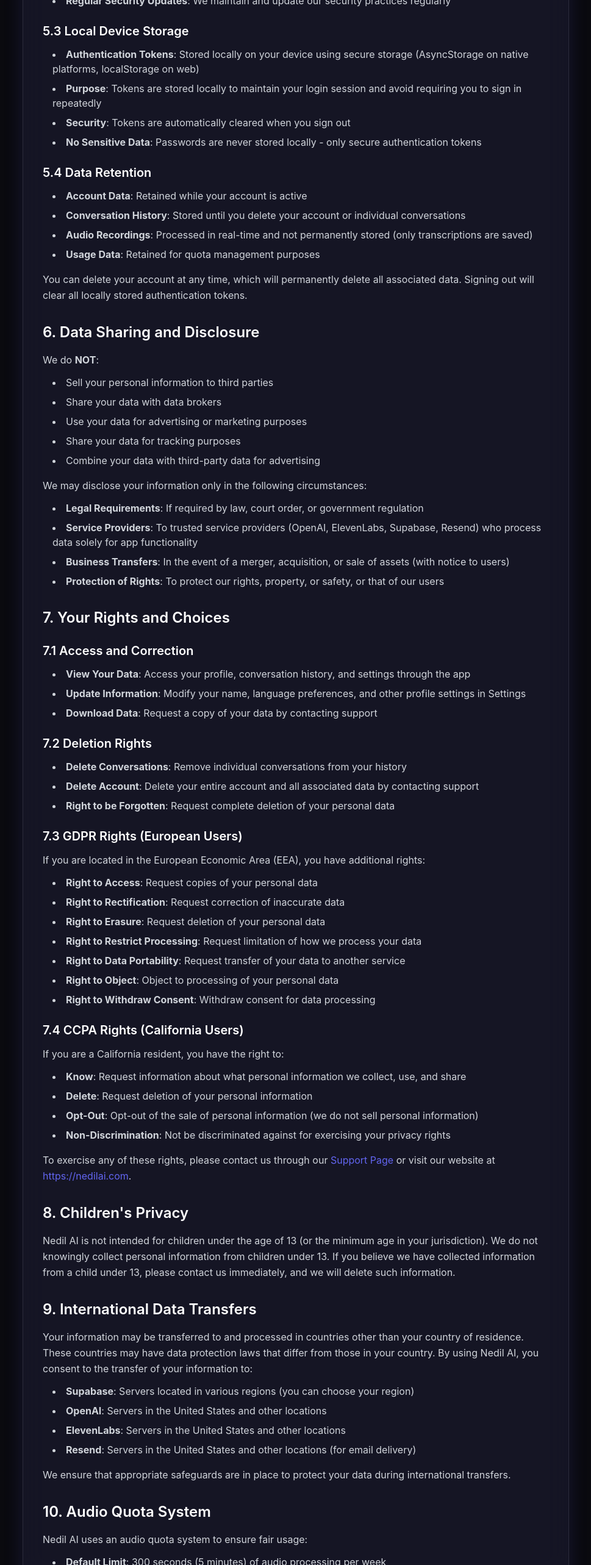
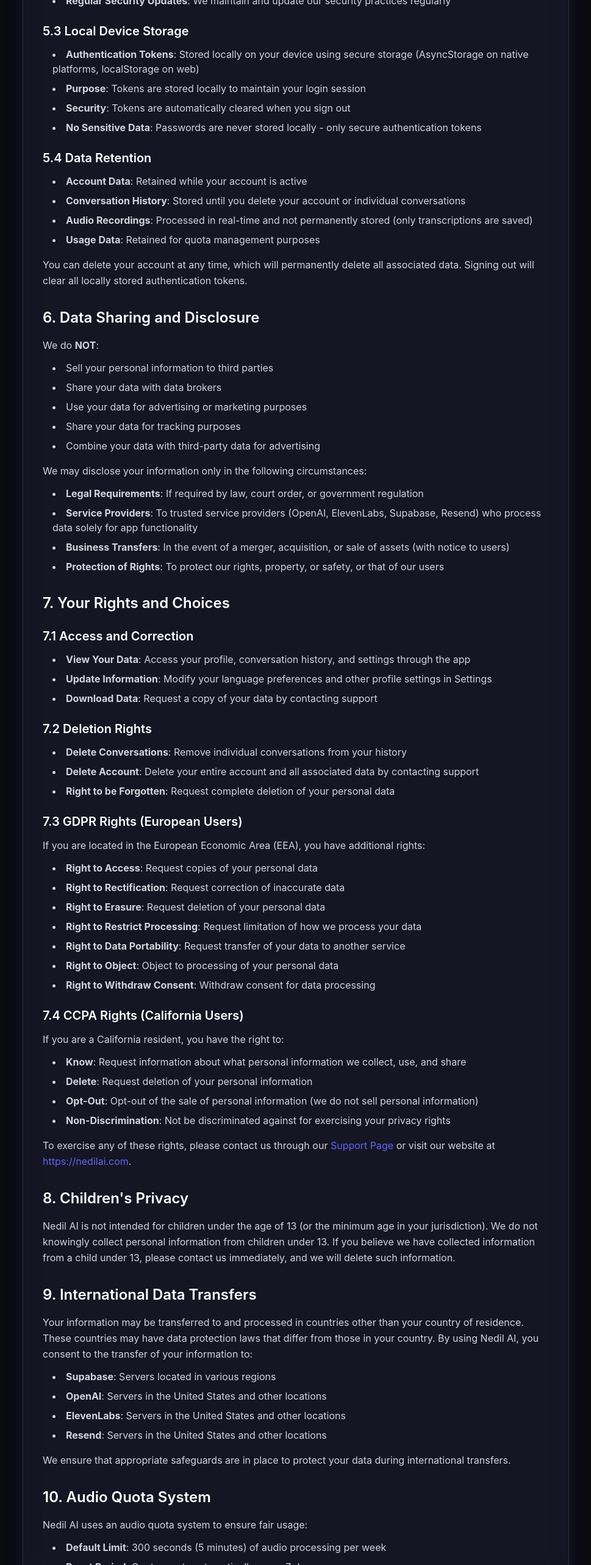
Before and after one commit to TheStartUp-ADK/NedilAI_Website, a Next.js app: page /privacy-policy in a window 1280 px wide. Shown: the part 3380-5946 px from the top of the page at 61% size, without its empty margins (155-1124 px from the left). Built offline with nearby package versions, Linux system fonts and the light colour scheme.

Commit message:
Update Privacy Policy and Support pages for clarity; simplify language and remove redundant phrases in local device storage, account management, and support response time sections.

```diff
--- a/app/privacy-policy/page.tsx
+++ b/app/privacy-policy/page.tsx
@@ -173,7 +173,7 @@ export default function PrivacyPolicy() {
                 <h3 className="text-xl font-semibold mb-3 mt-6">5.3 Local Device Storage</h3>
                 <ul className="list-disc list-inside text-gray-300 space-y-2 ml-4">
                   <li><strong>Authentication Tokens</strong>: Stored locally on your device using secure storage (AsyncStorage on native platforms, localStorage on web)</li>
-                  <li><strong>Purpose</strong>: Tokens are stored locally to maintain your login session and avoid requiring you to sign in repeatedly</li>
+                  <li><strong>Purpose</strong>: Tokens are stored locally to maintain your login session</li>
                   <li><strong>Security</strong>: Tokens are automatically cleared when you sign out</li>
                   <li><strong>No Sensitive Data</strong>: Passwords are never stored locally - only secure authentication tokens</li>
                 </ul>
@@ -215,7 +215,7 @@ export default function PrivacyPolicy() {
                 <h3 className="text-xl font-semibold mb-3 mt-6">7.1 Access and Correction</h3>
                 <ul className="list-disc list-inside text-gray-300 space-y-2 ml-4">
                   <li><strong>View Your Data</strong>: Access your profile, conversation history, and settings through the app</li>
-                  <li><strong>Update Information</strong>: Modify your name, language preferences, and other profile settings in Settings</li>
+                  <li><strong>Update Information</strong>: Modify your language preferences and other profile settings in Settings</li>
                   <li><strong>Download Data</strong>: Request a copy of your data by contacting support</li>
                 </ul>
 
@@ -264,10 +264,10 @@ export default function PrivacyPolicy() {
                   Your information may be transferred to and processed in countries other than your country of residence. These countries may have data protection laws that differ from those in your country. By using Nedil AI, you consent to the transfer of your information to:
                 </p>
                 <ul className="list-disc list-inside text-gray-300 space-y-2 ml-4">
-                  <li><strong>Supabase</strong>: Servers located in various regions (you can choose your region)</li>
+                  <li><strong>Supabase</strong>: Servers located in various regions</li>
                   <li><strong>OpenAI</strong>: Servers in the United States and other locations</li>
                   <li><strong>ElevenLabs</strong>: Servers in the United States and other locations</li>
-                  <li><strong>Resend</strong>: Servers in the United States and other locations (for email delivery)</li>
+                  <li><strong>Resend</strong>: Servers in the United States and other locations</li>
                 </ul>
                 <p className="text-gray-300 leading-relaxed mt-4">
                   We ensure that appropriate safeguards are in place to protect your data during international transfers.
--- a/app/support/page.tsx
+++ b/app/support/page.tsx
@@ -78,7 +78,7 @@ export default function Support() {
               >
                 support@nedilai.com
               </a>
-              <p className="text-sm text-gray-400 mt-2">We typically respond within 24-48 hours</p>
+              <p className="text-sm text-gray-400 mt-2">We respond within 24-48 hours</p>
             </div>
 
             {/* Getting Started */}
@@ -174,7 +174,7 @@ export default function Support() {
                     <li>Tap the <strong>"Settings"</strong> tab at the bottom</li>
                     <li><strong>Language Settings</strong>: Change your native language preference</li>
                     <li><strong>Voice Settings</strong>: Choose male or female voice for translations</li>
-                    <li><strong>Account</strong>: Update your name or sign out</li>
+                    <li><strong>Account</strong>: Sign out</li>
                     <li><strong>Audio Quota</strong>: View your remaining audio time and reset date</li>
                   </ol>
                 </div>
@@ -261,7 +261,7 @@ export default function Support() {
                 </Accordion>
 
                 <Accordion title="How do I delete my account?">
-                  <p>Contact support at <a href="mailto:support@nedilai.com" className="text-primary-accent hover:underline">support@nedilai.com</a> to request account deletion. Include your email address and request account deletion. We will process your request within 30 days.</p>
+                  <p>Contact support at <a href="mailto:support@nedilai.com" className="text-primary-accent hover:underline">support@nedilai.com</a> to request account deletion. We will process your request within 30 days.</p>
                 </Accordion>
 
                 <Accordion title="Microphone not working?">
@@ -408,7 +408,7 @@ export default function Support() {
                     </div>
                     <div>
                       <p className="font-semibold text-white mb-2">Delete All Conversations:</p>
-                      <p className="ml-4">Go to <strong>History</strong> and tap the <strong>Clear All</strong> button to delete all conversations at once.</p>
+                      <p className="ml-4">Go to <strong>History</strong> and tap the <strong>Clear All</strong> button.</p>
                     </div>
                   </div>
                 </Accordion>
@@ -448,7 +448,7 @@ export default function Support() {
                   <ul className="list-disc list-inside text-gray-300 space-y-2 ml-4">
                     <li><strong>Internet Connection</strong>: Required for all features</li>
                     <li><strong>Connection Type</strong>: Wi-Fi or mobile data (4G/5G)</li>
-                    <li><strong>Bandwidth</strong>: Minimum recommended for smooth operation</li>
+                    <li><strong>Bandwidth</strong>: Stable connection recommended</li>
                     <li><strong>HTTPS</strong>: All data transmission uses secure HTTPS</li>
                   </ul>
                 </div>
@@ -478,14 +478,14 @@ export default function Support() {
                   >
                     support@nedilai.com
                   </a>
-                  <p className="text-sm text-gray-400 mt-2">We aim to respond within 24-48 hours during business days.</p>
+                  <p className="text-sm text-gray-400 mt-2">We respond within 24-48 hours.</p>
 
                   <p className="text-gray-300 mt-4 mb-2"><strong>What to Include:</strong></p>
                   <ul className="list-disc list-inside text-gray-300 space-y-1 ml-4">
-                    <li>Your email address (if different from the one you're contacting from)</li>
+                    <li>Your email address</li>
                     <li>Description of the issue</li>
-                    <li>Steps to reproduce the problem (if applicable)</li>
-                    <li>Screenshots (if helpful)</li>
+                    <li>Steps to reproduce the problem</li>
+                    <li>Screenshots</li>
                     <li>Device information (iOS/Android, device model, app version)</li>
                   </ul>
                 </div>
```
